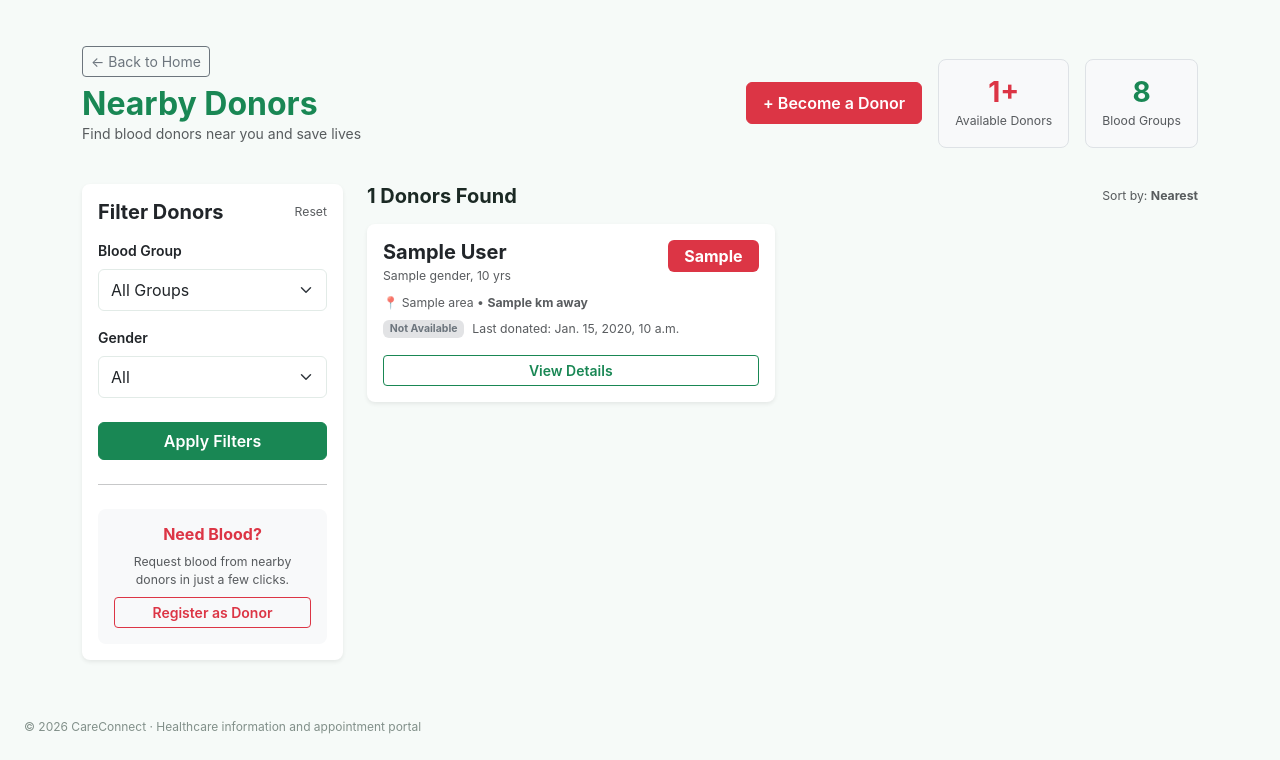
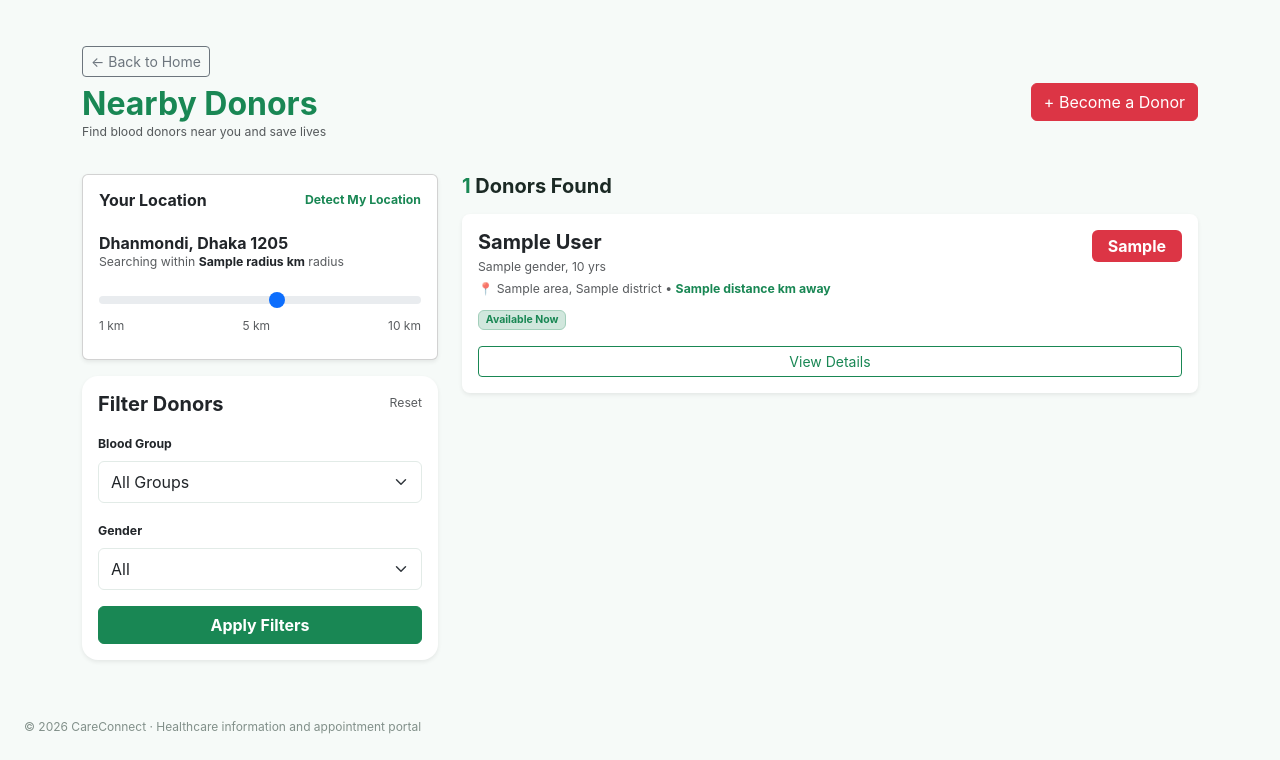
Before and after one commit to nazminnahar524-dotcom/CareConnect, a Django app: template careconnect/templates/donors/nearby_donors.html in a window 1280 px wide. Shown: the part 68-828 px from the top of the page. Run offline with Django 3.2, Linux system fonts and the light colour scheme; the template is opened without the code that fills it: most values are stand-ins (such as "Sample title", 1, 10 or a date in 2020).

Commit message:
Update nearby_donors.html
update

```diff
--- a/careconnect/templates/donors/nearby_donors.html
+++ b/careconnect/templates/donors/nearby_donors.html
@@ -1,116 +1,191 @@
 {% extends 'base.html' %}
+
+{% block title %}Nearby Donors - CareConnect{% endblock %}
+
+{% block extra_head %}
+<!-- Leaflet CSS & JS -->
+<link rel="stylesheet" href="https://unpkg.com/leaflet@1.9.4/dist/leaflet.css" />
+<script src="https://unpkg.com/leaflet@1.9.4/dist/leaflet.js"></script>
+<style>
+    #map {
+        height: 180px !important;
+        width: 100% !important;
+        border-radius: 12px;
+        border: 1px solid #e0e0e0;
+        z-index: 1;
+    }
+    .location-card {
+        background: #ffffff;
+        border: 1px solid #e5e7eb;
+        border-radius: 16px;
+    }
+</style>
+{% endblock %}
 
 {% block content %}
 <div class="container py-4">
-    <!-- Top Navigation & Summary -->
-    <div class="d-flex justify-content-between align-items-center mb-4">
+    <div class="d-flex justify-content-between align-items-center mb-3">
         <div>
-            <a href="{% url 'home' %}" class="btn btn-sm btn-outline-secondary mb-2">&larr; Back to Home</a>
+            <a href="{% url 'home' %}" class="btn btn-sm btn-outline-secondary mb-2">← Back to Home</a>
             <h2 class="fw-bold text-success mb-0">Nearby Donors</h2>
-            <p class="text-muted">Find blood donors near you and save lives</p>
+            <p class="text-muted small">Find blood donors near you and save lives</p>
         </div>
-        <div class="d-flex align-items-center gap-3">
-            <a href="{% url 'register_donor' %}" class="btn btn-danger fw-semibold px-3 py-2">+ Become a Donor</a>
-            <div class="bg-light p-3 rounded-3 text-center border">
-                <h3 class="fw-bold mb-0 text-danger">{{ available_donors_count }}+</h3>
-                <small class="text-muted">Available Donors</small>
-            </div>
-            <div class="bg-light p-3 rounded-3 text-center border">
-                <h3 class="fw-bold mb-0 text-success">8</h3>
-                <small class="text-muted">Blood Groups</small>
-            </div>
+        <div>
+            <a href="{% url 'register_donor' %}" class="btn btn-danger font-weight-bold">+ Become a Donor</a>
         </div>
     </div>
 
     <div class="row g-4">
-        <!-- Filter Sidebar -->
-        <div class="col-md-3">
-            <div class="card p-3 border-0 shadow-sm rounded-3">
+        <!-- Left Sidebar: Map & Filters -->
+        <div class="col-lg-4">
+            <!-- Map & Radius Widget -->
+            <div class="card location-card p-3 mb-3 shadow-sm">
+                <div class="d-flex justify-content-between align-items-center mb-2">
+                    <h6 class="fw-bold mb-0">Your Location</h6>
+                    <small class="text-success fw-bold" style="cursor: pointer;" onclick="locateUser()">Detect My Location</small>
+                </div>
+
+                <!-- Map Container -->
+                <div id="map" class="mb-3"></div>
+
+                <div class="mb-2">
+                    <h6 class="fw-bold mb-0" id="location-name">Dhanmondi, Dhaka 1205</h6>
+                    <p class="text-muted small mb-2">Searching within <span id="radius-text" class="fw-bold text-dark">{{ radius }} km</span> radius</p>
+                </div>
+
+                <form method="GET" action="" id="filter-form">
+                    <input type="hidden" name="lat" id="lat-input" value="{{ user_lat }}">
+                    <input type="hidden" name="lng" id="lng-input" value="{{ user_lng }}">
+                    <input type="hidden" name="blood_group" value="{{ selected_blood_group }}">
+                    <input type="hidden" name="gender" value="{{ selected_gender }}">
+
+                    <div class="mb-2">
+                        <input type="range" class="form-range" min="1" max="10" step="1" id="radius-slider" name="radius" value="{{ radius }}" oninput="updateRadiusText(this.value)" onchange="this.form.submit()">
+                        <div class="d-flex justify-content-between text-muted" style="font-size: 12px;">
+                            <span>1 km</span>
+                            <span>5 km</span>
+                            <span>10 km</span>
+                        </div>
+                    </div>
+                </form>
+            </div>
+
+            <!-- Filter Card -->
+            <div class="card p-3 shadow-sm border-0 rounded-4">
                 <div class="d-flex justify-content-between align-items-center mb-3">
                     <h5 class="fw-bold mb-0">Filter Donors</h5>
-                    <a href="{% url 'nearby_donors' %}" class="text-decoration-none text-muted small">Reset</a>
+                    <a href="{% url 'nearby_donors' %}" class="text-muted small text-decoration-none">Reset</a>
                 </div>
-                <form method="GET" action="{% url 'nearby_donors' %}">
+
+                <form method="GET" action="">
+                    <input type="hidden" name="lat" value="{{ user_lat }}">
+                    <input type="hidden" name="lng" value="{{ user_lng }}">
+                    <input type="hidden" name="radius" value="{{ radius }}">
+
                     <div class="mb-3">
-                        <label class="form-label fw-semibold">Blood Group</label>
+                        <label class="form-label small fw-bold">Blood Group</label>
                         <select name="blood_group" class="form-select">
-                            <option value="">All Groups</option>
-                            <option value="A+">A+</option>
-                            <option value="A-">A-</option>
-                            <option value="B+">B+</option>
-                            <option value="B-">B-</option>
-                            <option value="O+">O+</option>
-                            <option value="O-">O-</option>
-                            <option value="AB+">AB+</option>
-                            <option value="AB-">AB-</option>
+                            <option value="All Groups" {% if selected_blood_group == 'All Groups' or not selected_blood_group %}selected{% endif %}>All Groups</option>
+                            <option value="A+" {% if selected_blood_group == 'A+' %}selected{% endif %}>A+</option>
+                            <option value="A-" {% if selected_blood_group == 'A-' %}selected{% endif %}>A-</option>
+                            <option value="B+" {% if selected_blood_group == 'B+' %}selected{% endif %}>B+</option>
+                            <option value="B-" {% if selected_blood_group == 'B-' %}selected{% endif %}>B-</option>
+                            <option value="AB+" {% if selected_blood_group == 'AB+' %}selected{% endif %}>AB+</option>
+                            <option value="AB-" {% if selected_blood_group == 'AB-' %}selected{% endif %}>AB-</option>
+                            <option value="O+" {% if selected_blood_group == 'O+' %}selected{% endif %}>O+</option>
+                            <option value="O-" {% if selected_blood_group == 'O-' %}selected{% endif %}>O-</option>
                         </select>
                     </div>
 
                     <div class="mb-3">
-                        <label class="form-label fw-semibold">Gender</label>
+                        <label class="form-label small fw-bold">Gender</label>
                         <select name="gender" class="form-select">
-                            <option value="All">All</option>
-                            <option value="Male">Male</option>
-                            <option value="Female">Female</option>
+                            <option value="All" {% if selected_gender == 'All' or not selected_gender %}selected{% endif %}>All</option>
+                            <option value="Male" {% if selected_gender == 'Male' %}selected{% endif %}>Male</option>
+                            <option value="Female" {% if selected_gender == 'Female' %}selected{% endif %}>Female</option>
                         </select>
                     </div>
 
-                    <button type="submit" class="btn btn-success w-100 fw-semibold mt-2">Apply Filters</button>
+                    <button type="submit" class="btn btn-success w-100 fw-bold">Apply Filters</button>
                 </form>
-
-                <hr class="my-4">
-
-                <div class="p-3 bg-light rounded-3 text-center">
-                    <h6 class="fw-bold text-danger">Need Blood?</h6>
-                    <p class="small text-muted mb-2">Request blood from nearby donors in just a few clicks.</p>
-                    <a href="{% url 'register_donor' %}" class="btn btn-outline-danger btn-sm w-100 fw-semibold">Register as Donor</a>
-                </div>
             </div>
         </div>
 
-        <!-- Donors List -->
-        <div class="col-md-9">
-            <div class="d-flex justify-content-between align-items-center mb-3">
-                <h5 class="fw-bold mb-0">{{ donors.count }} Donors Found</h5>
-                <span class="text-muted small">Sort by: <strong>Nearest</strong></span>
-            </div>
+        <!-- Right Side: Donor Cards List -->
+        <div class="col-lg-8">
+            <h5 class="fw-bold mb-3"><span class="text-success">{{ total_donors }}</span> Donors Found</h5>
 
-            <div class="row g-3">
-                {% for donor in donors %}
-                <div class="col-md-6">
-                    <div class="card p-3 border-0 shadow-sm rounded-3 h-100">
-                        <div class="d-flex justify-content-between align-items-start mb-2">
-                            <div>
-                                <h5 class="fw-bold mb-0 text-dark">{{ donor.full_name }}</h5>
-                                <small class="text-muted">{{ donor.gender }}, {{ donor.age }} yrs</small>
+            {% if donors %}
+                <div class="row g-3">
+                    {% for donor in donors %}
+                        <div class="col-md-12">
+                            <div class="card p-3 border-0 shadow-sm rounded-3">
+                                <div class="d-flex justify-content-between align-items-start">
+                                    <div>
+                                        <h5 class="fw-bold mb-1 text-capitalize">{{ donor.full_name }}</h5>
+                                        <p class="text-muted small mb-1">{{ donor.gender }}{% if donor.age %}, {{ donor.age }} yrs{% endif %}</p>
+                                        <p class="text-muted small mb-2">
+                                            📍 {{ donor.area }}, {{ donor.district }} • <span class="fw-bold text-success">{{ donor.distance }} km away</span>
+                                        </p>
+                                        <span class="badge bg-success-subtle text-success border border-success-subtle">Available Now</span>
+                                    </div>
+                                    <div>
+                                        <span class="badge bg-danger fs-6 px-3 py-2">{{ donor.blood_group }}</span>
+                                    </div>
+                                </div>
+                                <div class="mt-3">
+                                    <a href="{% url 'donor_detail' donor.id %}" class="btn btn-outline-success btn-sm w-100">View Details</a>
+                                </div>
                             </div>
-                            <span class="badge bg-danger fs-6 px-3 py-2">{{ donor.blood_group }}</span>
                         </div>
-
-                        <p class="text-muted small mb-2">
-                            📍 {{ donor.area }} • <strong>{{ donor.distance_km }} km away</strong>
-                        </p>
-
-                        <div class="d-flex align-items-center gap-2 mb-3">
-                            {% if donor.is_available %}
-                            <span class="badge bg-success-subtle text-success border border-success">Available Now</span>
-                            {% else %}
-                            <span class="badge bg-secondary-subtle text-secondary">Not Available</span>
-                            {% endif %}
-                            <small class="text-muted">Last donated: {{ donor.last_donated_date|default:"N/A" }}</small>
-                        </div>
-
-                        <a href="{% url 'donor_detail' donor.id %}" class="btn btn-outline-success btn-sm w-100 mt-auto fw-semibold">View Details</a>
-                    </div>
+                    {% endfor %}
                 </div>
-                {% empty %}
-                <div class="col-12 text-center py-5">
-                    <h5 class="text-muted">No donors found matching your search criteria.</h5>
-                    <a href="{% url 'register_donor' %}" class="btn btn-success mt-2">Be the first to register as a donor!</a>
+            {% else %}
+                <div class="alert alert-info rounded-3">
+                    No donors found within <strong>{{ radius }} km</strong> radius. Try increasing the radius slider or changing filters.
                 </div>
-                {% endfor %}
-            </div>
+            {% endif %}
         </div>
     </div>
 </div>
+
+<script>
+    document.addEventListener("DOMContentLoaded", function () {
+        var userLat = {{ user_lat }};
+        var userLng = {{ user_lng }};
+
+        var map = L.map('map', { zoomControl: true }).setView([userLat, userLng], 13);
+
+        L.tileLayer('https://{s}.tile.openstreetmap.org/{z}/{x}/{y}.png', {
+            attribution: '&copy; OpenStreetMap'
+        }).addTo(map);
+
+        var marker = L.marker([userLat, userLng], { draggable: true }).addTo(map);
+
+        marker.on('dragend', function (e) {
+            var coord = e.target.getLatLng();
+            document.getElementById('lat-input').value = coord.lat;
+            document.getElementById('lng-input').value = coord.lng;
+            document.getElementById('filter-form').submit();
+        });
+
+        setTimeout(function() {
+            map.invalidateSize();
+        }, 300);
+    });
+
+    function updateRadiusText(val) {
+        document.getElementById('radius-text').innerText = val + ' km';
+    }
+
+    function locateUser() {
+        if (navigator.geolocation) {
+            navigator.geolocation.getCurrentPosition(function (position) {
+                document.getElementById('lat-input').value = position.coords.latitude;
+                document.getElementById('lng-input').value = position.coords.longitude;
+                document.getElementById('filter-form').submit();
+            });
+        }
+    }
+</script>
 {% endblock %}
```
